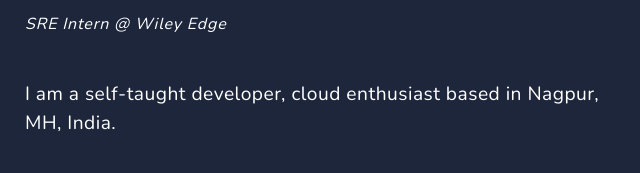
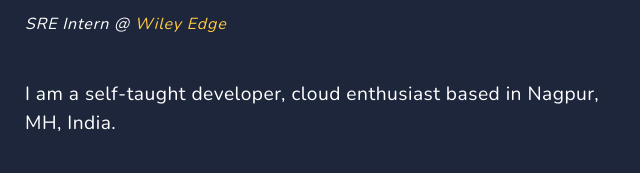
Before and after one commit to pratikks01/portfolio-v1, a plain HTML site: page index.html in a window 1280 px wide. Shown: the part 418-591 px from the top of the page, 0-640 px from the left. Drawn offline with nearby package versions, Linux system fonts and the light colour scheme.

Commit message:
Update index.html

```diff
--- a/index.html
+++ b/index.html
@@ -76,11 +76,13 @@
 						I'm <span class="my-name pink">Pratik Shastrakar</span>
 					</h2>
 					<h3 class="medium-title">
-						<!-- <em
-							>Electronics Engineer @
-							<a class="pink" href="https://rknec.edu/">RCOEM</a></em
-						> -->
-						<em>SRE Intern @ Wiley Edge </em>
+						<em
+							>SRE Intern @
+							<a class="pink" href="https://www.wiley.com/edge/"
+								>Wiley Edge</a
+							></em
+						>
+						<!-- <em>SRE Intern @ Wiley Edge </em> -->
 					</h3>
 					<div class="short-bio">
 						<p>
```
